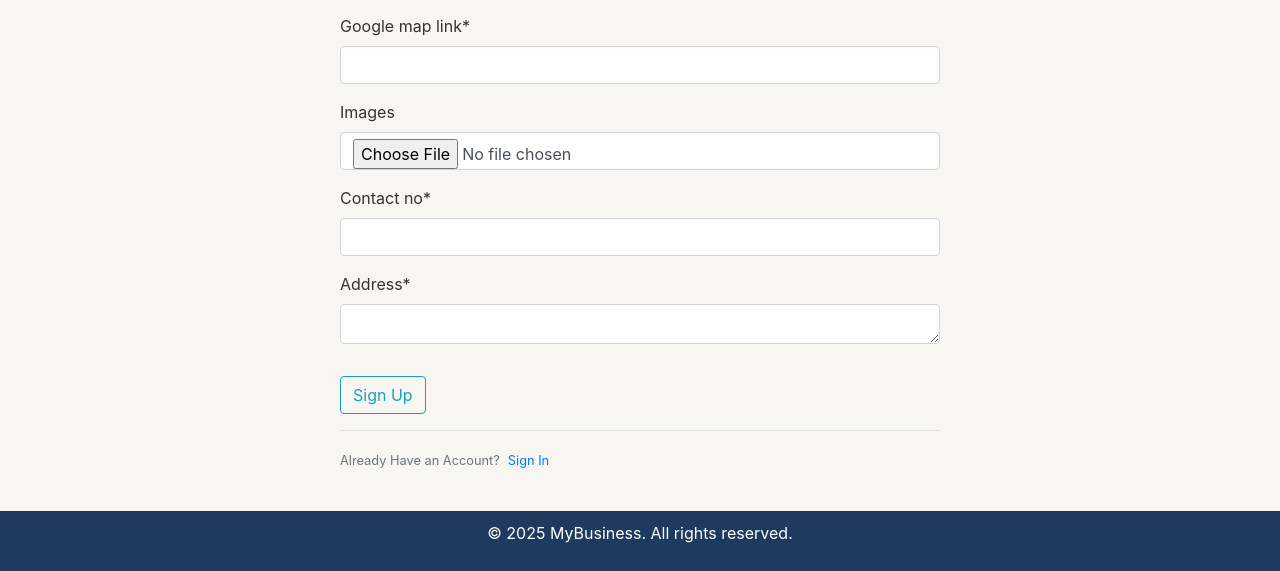
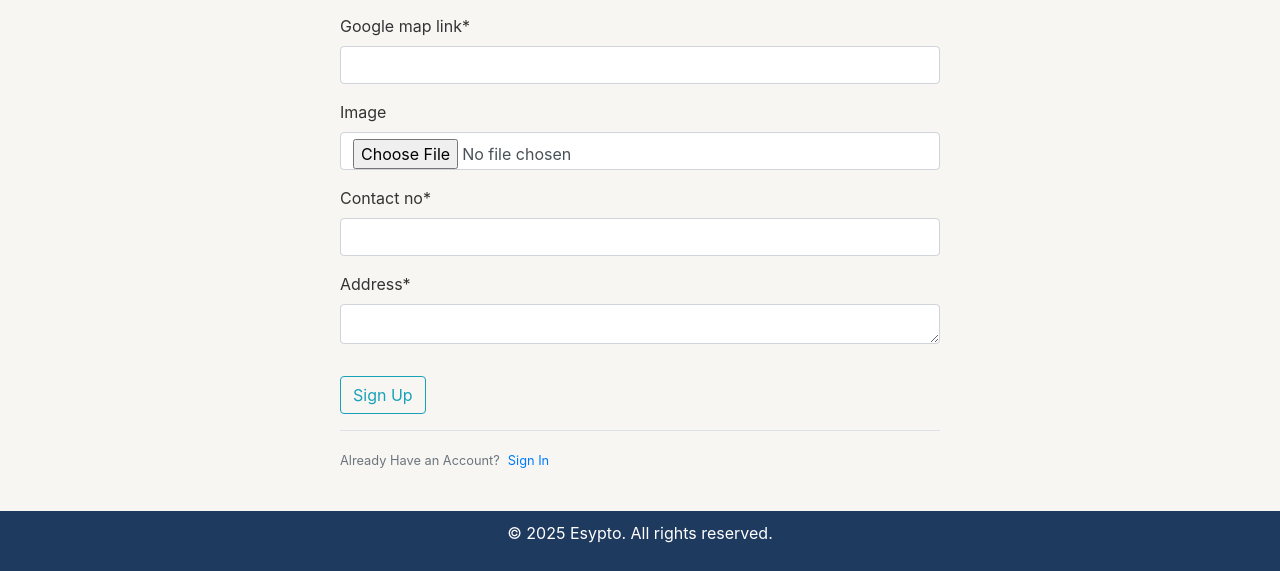
Before and after one commit to FawazMulla/BuissnessDirectory, a Django app: page /register/ in a window 1280 px wide. Shown: the part 907-1478 px from the top of the page. Run offline with Django 5.2, Linux system fonts and the light colour scheme; some libraries are stand-ins or nearby versions.

Commit message:
submit done
submitted the project

```diff
--- a/djangoproject/buisdict/templates/buisdict/base.html
+++ b/djangoproject/buisdict/templates/buisdict/base.html
@@ -79,8 +79,8 @@
                     <i class="fas fa-th-list"></i> Categories
                 </a>
                 <div class="dropdown-menu">
-                    <a class="dropdown-item" href="{% url 'explore_category' 'medical' %}"><i class="fas fa-wrench"></i> Medical 1</a>
-                    <a class="dropdown-item" href="{% url 'explore_category' 'food' %}"><i class="fas fa-hammer"></i> Food 2</a>
+                    <a class="dropdown-item" href="{% url 'explore_category' 'medical' %}"><i class="fa-solid fa-house-medical"></i></i> Medical 1</a>
+                    <a class="dropdown-item" href="{% url 'explore_category' 'food' %}"><i class="fa-solid fa-bowl-food"></i> Food 2</a>
                 </div>
             </li>
         </ul>
@@ -105,7 +105,7 @@
 
 <!-- Footer -->
 <footer>
-    <p>&copy; 2025 MyBusiness. All rights reserved.</p>
+    <p>&copy; 2025 Esypto. All rights reserved.</p>
 </footer>
 
 <!-- Scripts -->
--- a/djangoproject/users/forms.py
+++ b/djangoproject/users/forms.py
@@ -21,7 +21,7 @@ class UserRegisterForm(UserCreationForm):
         'rows': 2,
         'cols': 40,
         'style': 'width: 600px; height: 80px;'}),required=False)
-    images = forms.ImageField(required=False)
+    image = forms.ImageField(required=False)
     google_map_link = forms.URLField(required=True)
     CATEGORY_CHOICES = [
         ('medical', 'Medical'),
@@ -38,7 +38,7 @@ class UserRegisterForm(UserCreationForm):
                   'profile_type',
                   'about',
                   'google_map_link',
-                  'images'
+                  'image'
                   ]
 
 class ContactUSForm(forms.Form):
@@ -74,7 +74,7 @@ class ProfileUpdateForm(forms.ModelForm):
             'rows': 2,
             'cols': 40,
             'style': 'width: 600px; height: 80px;'}),required=False)
-    images = forms.ImageField(required=False)
+    image = forms.ImageField(required=False)
     google_map_link = forms.URLField(required=True)
     CATEGORY_CHOICES = [
             ('medical', 'Medical'),
@@ -87,7 +87,7 @@ class ProfileUpdateForm(forms.ModelForm):
                     'profile_type',
                     'about',
                     'google_map_link',
-                    'images',
+                    'image',
                     'contact_no',
                     'address'
                     ]
--- a/djangoproject/users/templates/users/explore.html
+++ b/djangoproject/users/templates/users/explore.html
@@ -16,7 +16,7 @@
      onclick="window.location.href='{% url 'business_detail' explore.pk %}'">
         <div class="card-body">
             <h6 class="text-uppercase text-muted mb-1">{{ explore.entry_type }}</h6>
-            <h5 class="card-title mb-1"><strong>{{ explore.business_name }}</strong></h5>
+            <h5 class="card-title mb-1"><strong>{{ explore.buiness_name }}</strong></h5>
             <p class="mb-1">{{ explore.address }}</p>
 
             {% if explore.google_map_link %}
--- a/djangoproject/users/templates/users/explore_cat.html
+++ b/djangoproject/users/templates/users/explore_cat.html
@@ -46,6 +46,7 @@
 </div>
 
 <!-- Modal for Enlarged Image -->
+{% if business.image %}
 <div class="modal fade" id="imageModal" tabindex="-1" aria-labelledby="imageModalLabel" aria-hidden="true">
   <div class="modal-dialog modal-dialog-centered modal-lg">
     <div class="modal-content bg-transparent border-0">
@@ -53,6 +54,7 @@
     </div>
   </div>
 </div>
+{% endif %}
+
 <script src="https://cdn.jsdelivr.net/npm/bootstrap@5.3.0/dist/js/bootstrap.bundle.min.js"></script>
-
 {% endblock %}
```
Also changed, not shown: djangoproject/buisdict/templates/buisdict/dashboard.html (+4 -3 lines), djangoproject/db.sqlite3, djangoproject/media/images_uploaded/OIP.jfif (added), djangoproject/media/images_uploaded/download.jfif (added), djangoproject/media/images_uploaded/hbmedical.PNG (added), djangoproject/media/images_uploaded/hbmedical_hER0dJh.PNG (added), djangoproject/media/images_uploaded/mcd.PNG (added).
